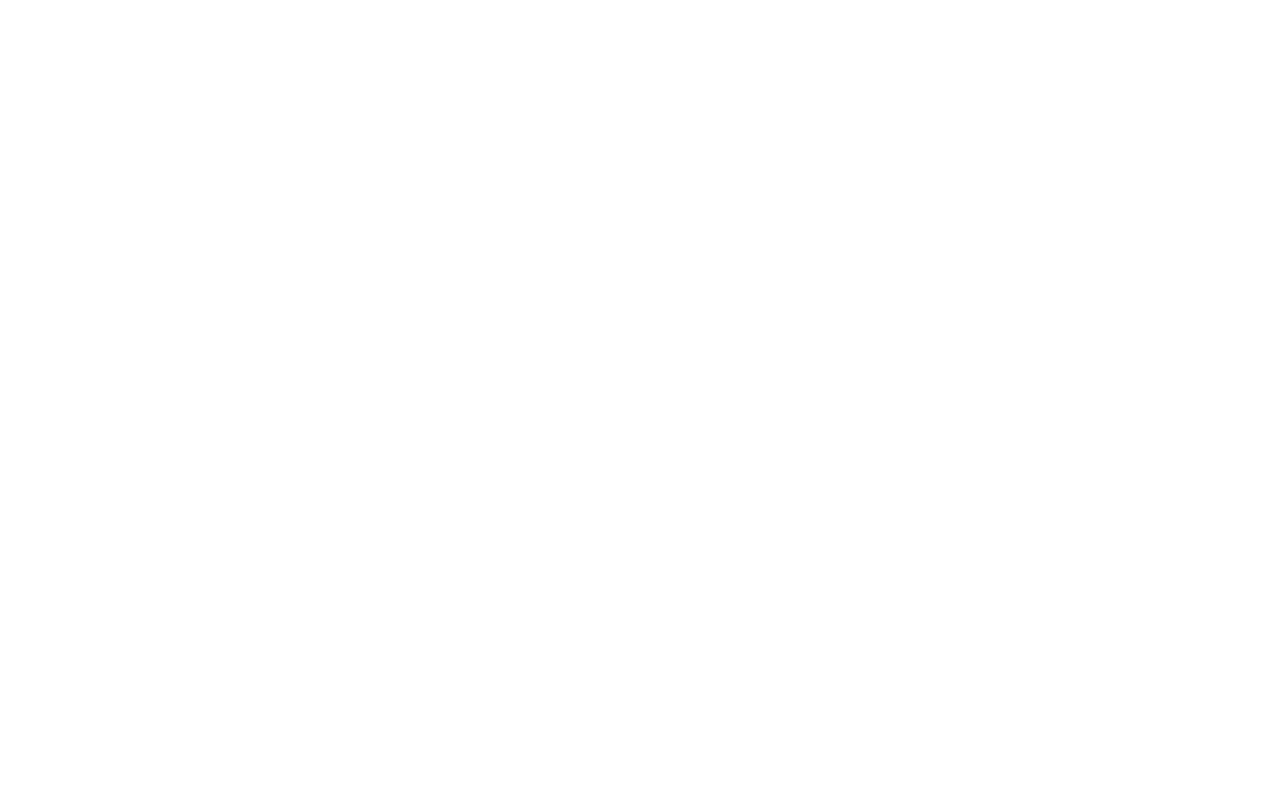
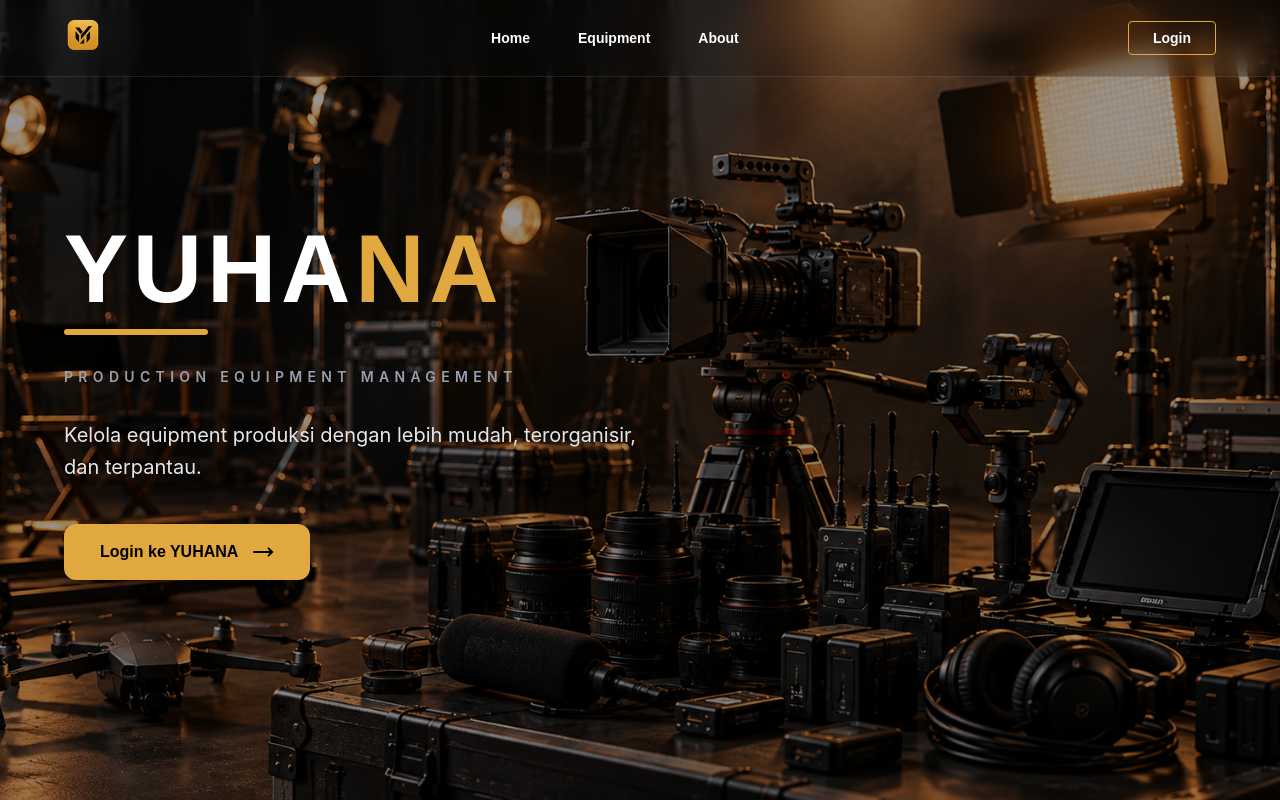
Before and after one commit to ekakurniaiioo/YUHANA---Sistem-Inventori, a React (Vite) app: page / in a window 1280 px wide. Built offline with nearby package versions, Linux system fonts and the light colour scheme.

Commit message:
feat: add LandingPage, Navbar, and Hero components

```diff
--- a/src/App.jsx
+++ b/src/App.jsx
@@ -1,5 +1,11 @@
+import { LandingPage } from "./assets/components/LandingPage";
+
 function App() {
-  return <></>;
+  return (
+    <>
+      <LandingPage />
+    </>
+  );
 }
 
 export default App;
--- /dev/null
+++ b/src/assets/components/Hero.jsx
@@ -0,0 +1,36 @@
+import { MoveRight } from "lucide-react";
+
+export function Hero() {
+  return (
+    <div className="relative w-full h-full">
+      <img
+        src="./Hero.png"
+        alt="Hero Background"
+        className="absolute inset-0 w-full h-full object-cover object-center -z-10"
+      />
+      <div className="absolute inset-0 bg-black/40 -z-10" />
+
+      <div className="relative z-10 flex flex-col items-start justify-center h-full max-w-7xl mx-auto px-16 text-left">
+        <h1 className="text-8xl font-poppins font-extrabold text-white tracking-wider">
+          YUHA<span className="text-gold">NA</span>
+        </h1>
+
+        <div className="w-36 h-1.5 bg-gold mt-3 mb-8 rounded-full" />
+
+        <p className="text-sm font-inter font-semibold tracking-[0.38em] text-gray-400 uppercase mb-8">
+          PRODUCTION EQUIPMENT MANAGEMENT
+        </p>
+
+        <p className="text-xl font-inter text-gray-200 max-w-xl leading-relaxed mb-10">
+          Kelola equipment produksi dengan lebih mudah, terorganisir, dan
+          terpantau.
+        </p>
+
+        <button className="inline-flex items-center gap-3.5 bg-gold hover:bg-gold-hover text-black font-poppins font-semibold text-base px-9 py-4 rounded-xl transition-all duration-200 shadow-lg cursor-pointer active:scale-95">
+          <span>Login ke YUHANA</span>
+          <MoveRight size={22} />
+        </button>
+      </div>
+    </div>
+  );
+}
--- /dev/null
+++ b/src/assets/components/LandingPage.jsx
@@ -0,0 +1,13 @@
+import { Navbar } from "./Navbar";
+import { Hero } from "./Hero";
+
+export function LandingPage() {
+  return (
+    <main className="min-h-screen">
+      <header className="relative w-full h-screen overflow-hidden">
+        <Navbar />
+        <Hero />
+      </header>
+    </main>
+  );
+}
--- /dev/null
+++ b/src/assets/components/Navbar.jsx
@@ -0,0 +1,53 @@
+export function Navbar() {
+  return (
+    <nav className="absolute top-0 left-0 right-0 z-20 flex justify-between items-center bg-background/20 backdrop-blur-md border-b border-white/10 px-8 lg:px-16 py-4">
+      <div>
+        <a
+          href="#"
+          className="group inline-flex items-center gap-2 font-bold text-white hover:text-gold-hover transition-colors duration-300"
+        >
+          <img
+            src="./YUHANA-Logo.png"
+            alt="Logo Yuhana"
+            width={38}
+            height={38}
+            className="object-cover"
+          />
+        </a>
+      </div>
+
+      <ul className="flex items-center gap-12 text-sm font-poppins font-semibold text-white">
+        <li>
+          <a
+            href="#home"
+            className="hover:text-gold-hover transition-colors duration-200"
+          >
+            Home
+          </a>
+        </li>
+        <li>
+          <a
+            href="#product"
+            className="hover:text-gold-hover transition-colors duration-200"
+          >
+            Equipment
+          </a>
+        </li>
+        <li>
+          <a
+            href="#about"
+            className="hover:text-gold-hover transition-colors duration-200"
+          >
+            About
+          </a>
+        </li>
+      </ul>
+
+      <div>
+        <button className="text-white text-sm font-poppins font-semibold py-1.5 px-6 rounded-sm cursor-pointer border border-gold hover:bg-gold hover:text-background transition-all duration-200 active:scale-95">
+          Login
+        </button>
+      </div>
+    </nav>
+  );
+}
```
Also changed, not shown: public/Hero.png (added), public/YUHANA-Logo.png.
